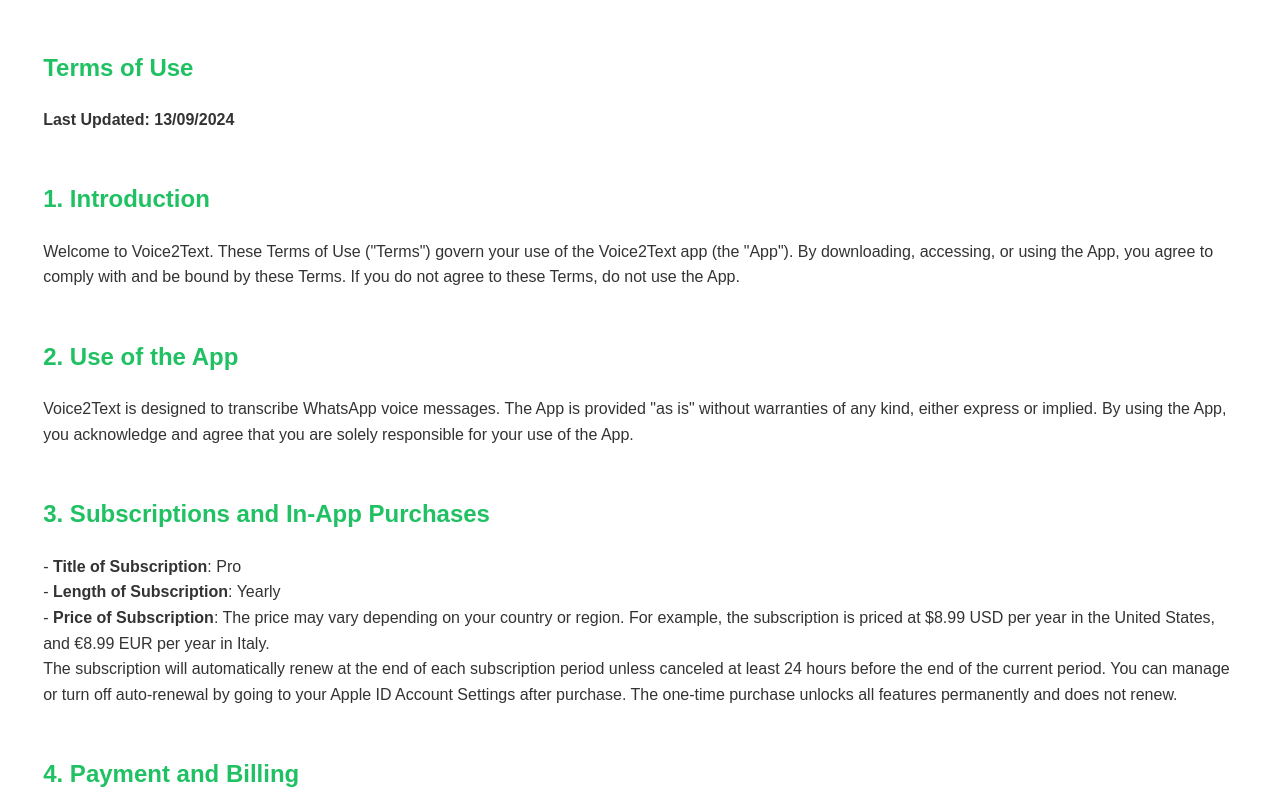
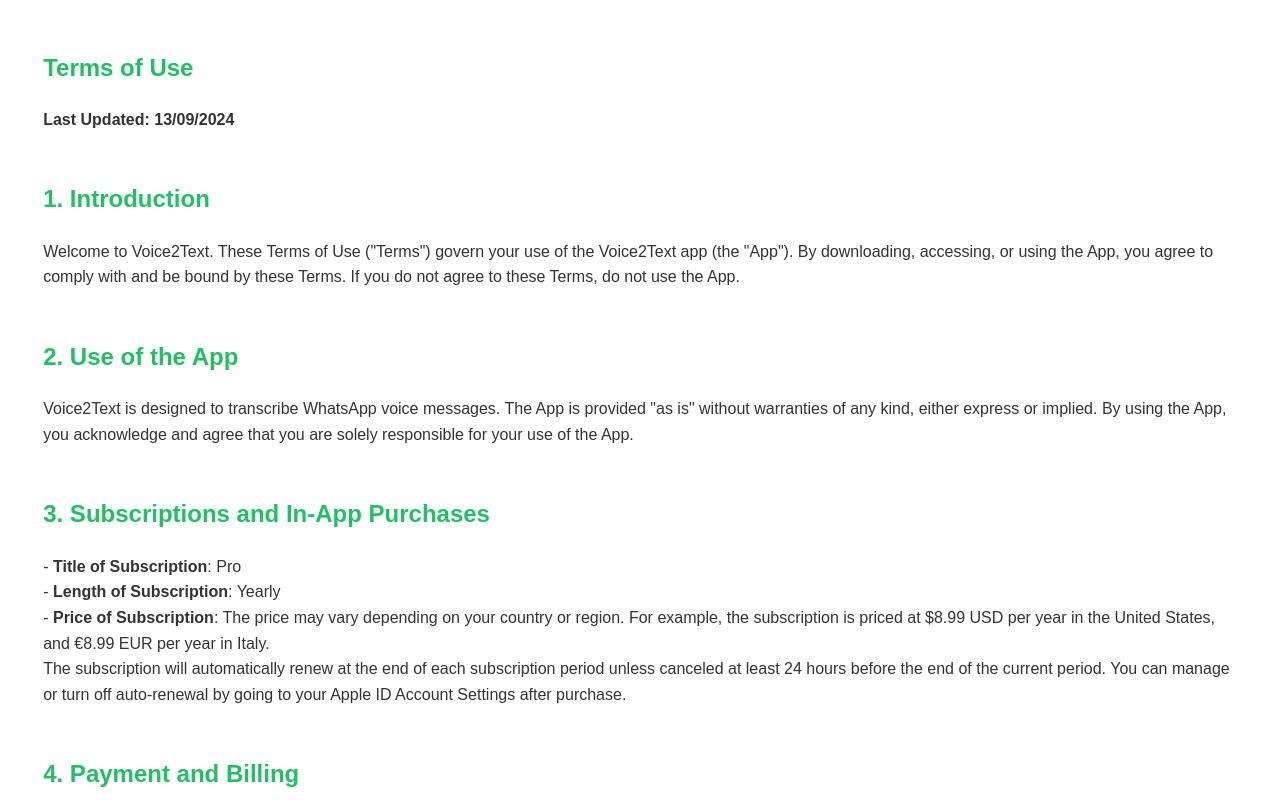
Before and after one commit to albo95/Voice2TextPrivacyAndPolicy, a plain HTML site: page index.html in a window 1280 px wide. Both pictures are taken after a click on the link "Terms of Use". Shown: the part 128-928 px from the top of the page. Drawn offline with Linux system fonts and the light colour scheme.

Commit message:
Tolta spiegazione one time purchase

```diff
--- a/index.html
+++ b/index.html
@@ -184,7 +184,7 @@
                 <p>- <strong>Title of Subscription</strong>: Pro</p>
                 <p>- <strong>Length of Subscription</strong>: Yearly</p>
                 <p>- <strong>Price of Subscription</strong>: The price may vary depending on your country or region. For example, the subscription is priced at $8.99 USD per year in the United States, and €8.99 EUR per year in Italy.</p>
-                <p>The subscription will automatically renew at the end of each subscription period unless canceled at least 24 hours before the end of the current period. You can manage or turn off auto-renewal by going to your Apple ID Account Settings after purchase. The one-time purchase unlocks all features permanently and does not renew.</p>
+                <p>The subscription will automatically renew at the end of each subscription period unless canceled at least 24 hours before the end of the current period. You can manage or turn off auto-renewal by going to your Apple ID Account Settings after purchase.</p>
             </div>
 
 
```
